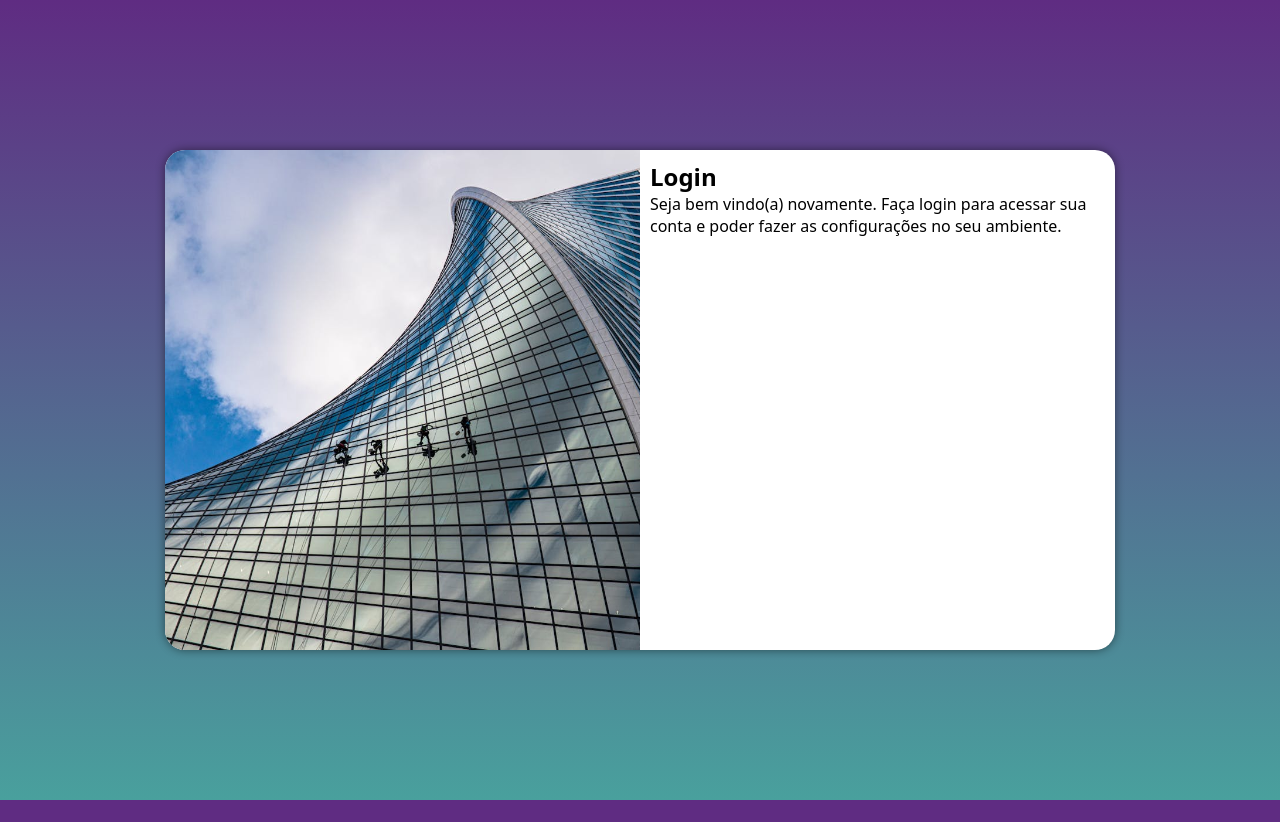
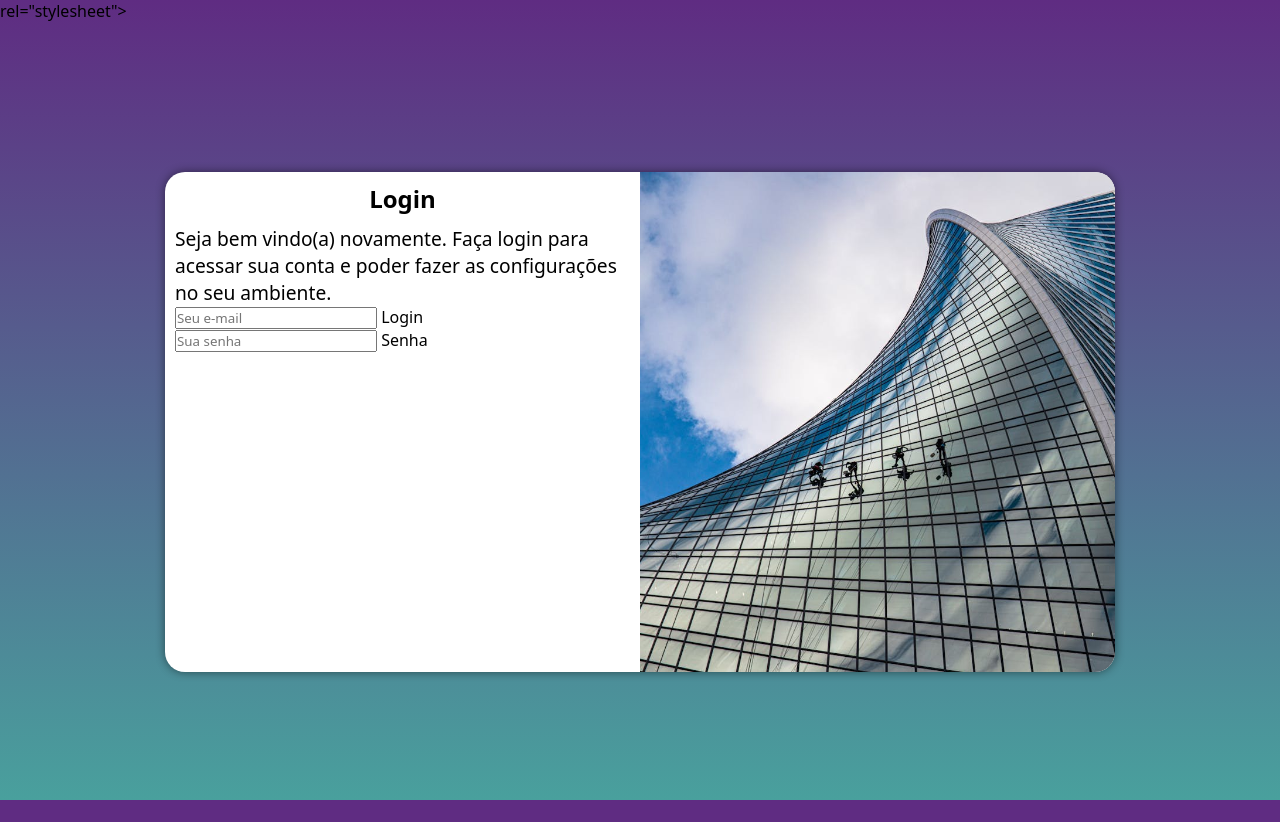
Before and after one commit to marcuscoelho-infra/projeto-login, a plain HTML site: page index.html in a window 1280 px wide. Before the commit the page ends 800 px from the top, so only its background shows below. Drawn offline with Linux system fonts and the light colour scheme.

Commit message:
Atualização

```diff
--- a/estilos/style.css
+++ b/estilos/style.css
@@ -56,3 +56,13 @@ section#login > div#formulario {
     display: block;
     padding: 10px;
 }
+
+div#formulario > h1 {
+        text-align: center;
+        margin-bottom: 10px;
+}
+
+
+div#formulario > p {
+    font-size: 0.8em;
+}
--- a/estolos/media-query.css
+++ b/estolos/media-query.css
@@ -40,14 +40,18 @@
 
     section#login > div#imagem {
 
-    float: left;
+    float: right;
     width: 50%;
     height: 100%;
 }
 
     section#login > div#formulario {
         width: 50%;
-        float: right;
+        float: left;
 
 }
+
+    div#formulario > p {
+    font-size: 1.2em;
+    }
 }
--- a/index.html
+++ b/index.html
@@ -4,6 +4,8 @@
     <meta charset="UTF-8">
     <meta name="viewport" content="width=device-width, initial-scale=1.0">
     <title>Login</title>
+    <link href="https://fonts.googleapis.com/icon?family=Material+Icons" rel="stylesheet">
+      rel="stylesheet">
     <link rel="stylesheet" href="estilos/style.css">
     <link rel="stylesheet" href="estolos/media-query.css">
 </head>
@@ -18,13 +20,23 @@
                 <h1>Login</h1>
                 <p>Seja bem vindo(a) novamente. Faça login para acessar sua conta e poder fazer as configurações no seu ambiente.</p>
                 <form action="login.php" method="post">
+                    <div class="campo">
 
+                        <input type="email" name="login" id="ilogin" placeholder="Seu e-mail">
+
+                        <label for="ilogin">Login</label>
+
+                    </div>
+                    <div class="campo">
+
+                        <input type="password" name="senha" id="isenha" placeholder="Sua senha">
+
+                        <label for="isenha">Senha</label>
+                    </div>
 
                 </form>
             </div>
-
         </section>
     </main>
-
 </body>
 </html>
```
